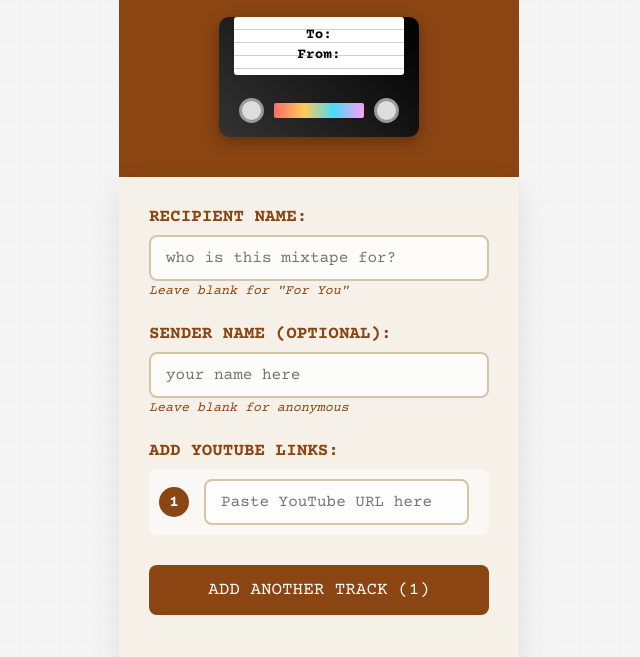
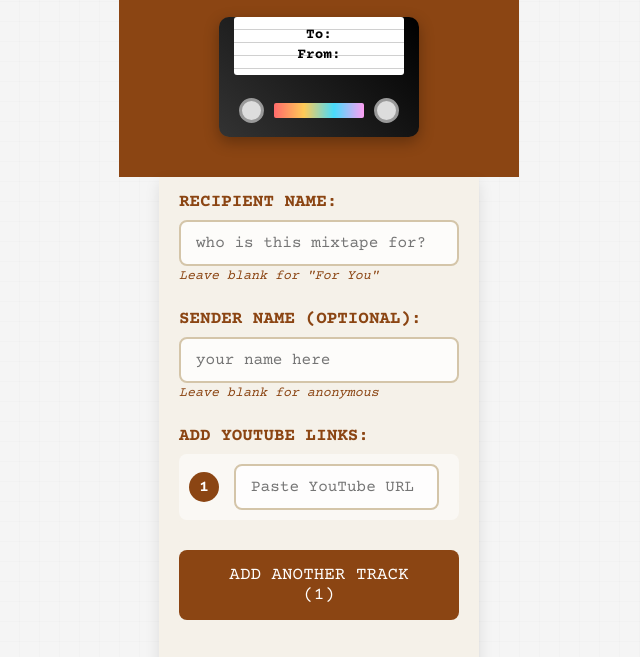
Before and after one commit to clairevania/My-Mixtape, a plain HTML site: page index.html in a window 1280 px wide. Shown: the part 138-795 px from the top of the page, without its empty margins (321-961 px from the left). Drawn offline with nearby package versions, Linux system fonts and the light colour scheme.

Commit message:
Update index.html

```diff
--- a/index.html
+++ b/index.html
@@ -152,9 +152,11 @@
 
         .form-section {
             background: rgba(245, 241, 232, 0.9);
-            padding: 30px;
-            border-radius: 0 0 15px 15px;
-            box-shadow: 0 10px 30px rgba(0,0,0,0.1);
+            padding: 15px 20px;     /* smaller padding */
+            border-radius: 0 0 12px 12px;
+            box-shadow: 0 6px 15px rgba(0,0,0,0.1);
+            max-width: 320px;       /* narrower box */
+            margin: 0 auto;         /* center horizontally */
         }
 
         .input-group {
```
